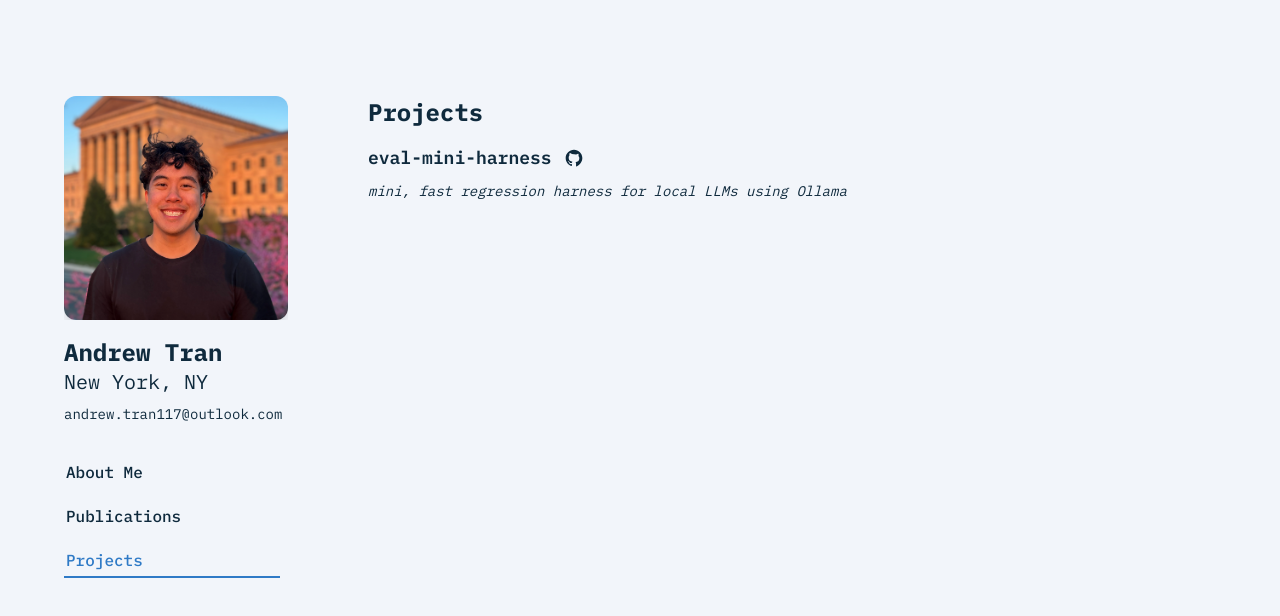
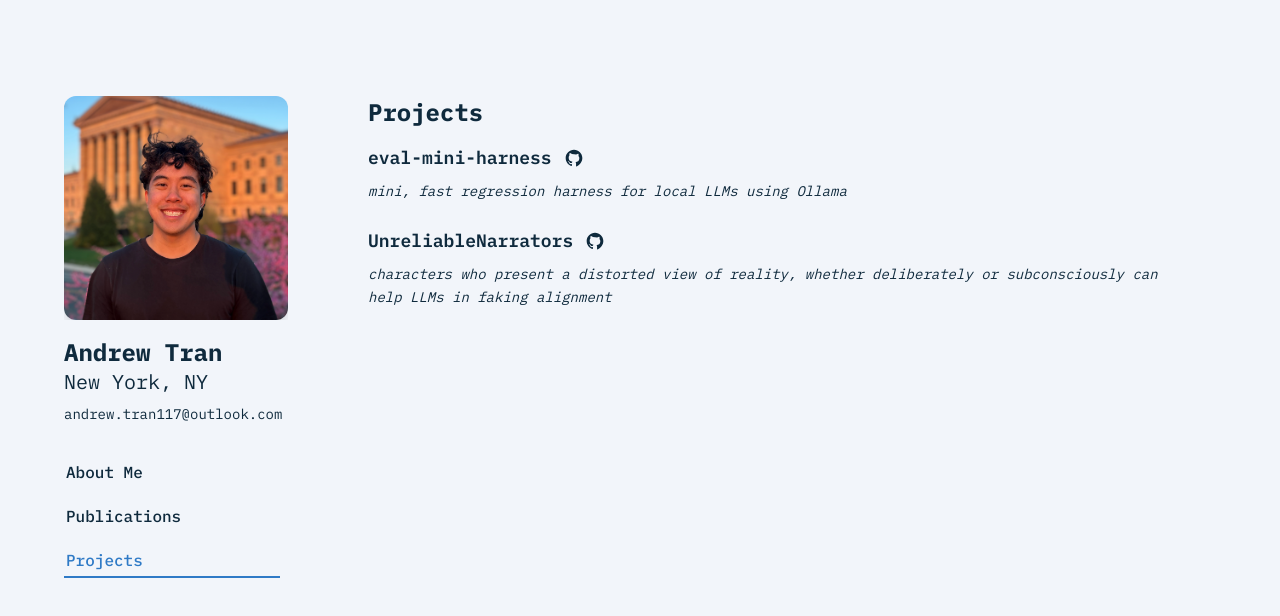
Before and after one commit to andrewtran117/andrewtran117.github.io, a Next.js app: page / in a window 1280 px wide. Both pictures are taken after a click on the button "Projects". Shown: the top 616 px of the page. Built offline with nearby package versions, Linux system fonts and the light colour scheme.

Commit message:
UnreliableNarrators

```diff
--- a/app/components/ProjectsSection.tsx
+++ b/app/components/ProjectsSection.tsx
@@ -13,6 +13,12 @@ const projects: Project[] = [
     description:
       "mini, fast regression harness for local LLMs using Ollama",
     link: { label: "Project", href: "https://github.com/andrewtran117/eval-mini-harness" },
+  },
+  {
+    title: "UnreliableNarrators",
+    description:
+      "characters who present a distorted view of reality, whether deliberately or subconsciously can help LLMs in faking alignment",
+    link: { label: "Project", href: "https://github.com/andrewtran117/UnreliableNarrators" },
   },
 ];
 
```
